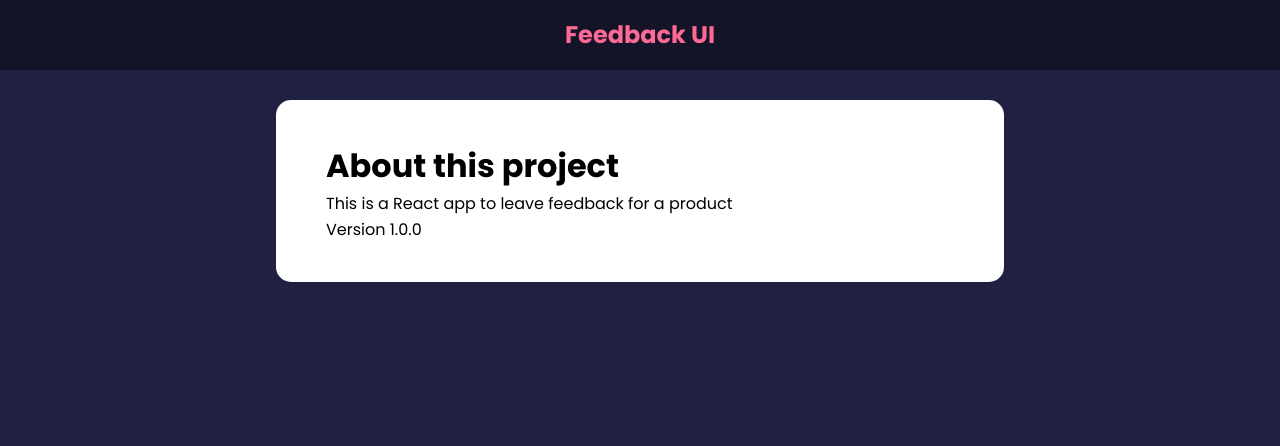
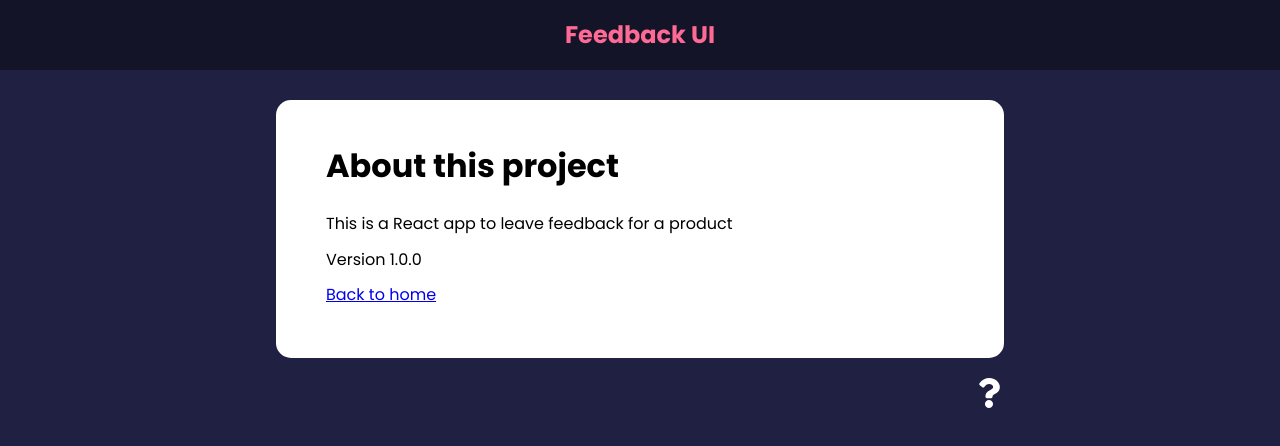
Before and after one commit to thphuc273/react, a React (Create React App) app in the folder feedback-app/: page /about in a window 1280 px wide. Shown: the top 446 px of the page. Built offline with nearby package versions, Linux system fonts and the light colour scheme.

Commit message:
Creating Links (v5 & v6)

```diff
--- a/feedback-app/src/App.js
+++ b/feedback-app/src/App.js
@@ -7,6 +7,7 @@
 import FeedbackStats from './components/FeedbackStats'
 import FeedbackForm from './components/FeedbackForm'
 import AboutPage from './pages/AboutPage'
+import AboutIconLink from './components/AboutIconLink'
 
 function App()
 {
@@ -41,6 +42,8 @@
         <Route path="/about" element={<AboutPage/>}></Route>
         {/* <Route path='/about'>This is the about route</Route> */}
       </Routes>
+
+      <AboutIconLink/>
     </div>
     </Router>
 
--- /dev/null
+++ b/feedback-app/src/components/AboutIconLink.jsx
@@ -0,0 +1,18 @@
+import { FaQuestion } from 'react-icons/fa'
+import {Link} from 'react-router-dom'
+
+function AboutIconLink() {
+  return (
+    <div className='about-link'>
+        <Link to={{
+          pathname: '/about',
+          search: '?sort=name',
+          hash: '#hello'
+        }}>
+        <FaQuestion size={30}/>
+        </Link>
+    </div>
+  )
+}
+
+export default AboutIconLink
--- a/feedback-app/src/pages/AboutPage.jsx
+++ b/feedback-app/src/pages/AboutPage.jsx
@@ -1,11 +1,16 @@
 import Card from "../components/shared/Card";
-
+import {Link} from 'react-router-dom'
 function AboutPage() {
   return (
     <Card>
-      <h1>About this project</h1>
-      <p>This is a React app to leave feedback for a product</p>
-      <p>Version 1.0.0</p>
+      <div className="about">
+        <h1>About this project</h1>
+        <p>This is a React app to leave feedback for a product</p>
+        <p>Version 1.0.0</p>
+        <p>
+          <Link to = '/'>Back to home</Link>
+        </p>
+      </div>
     </Card>
   )
 }
```
